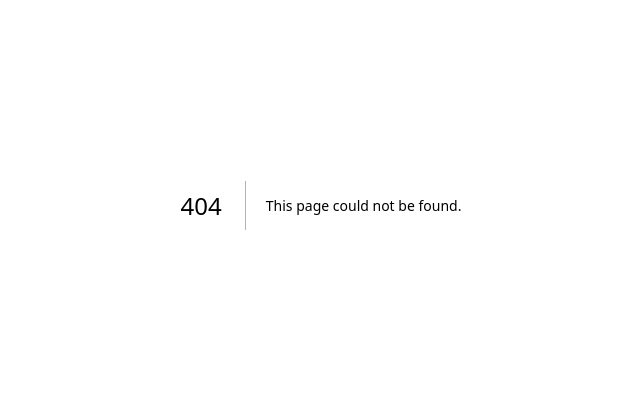
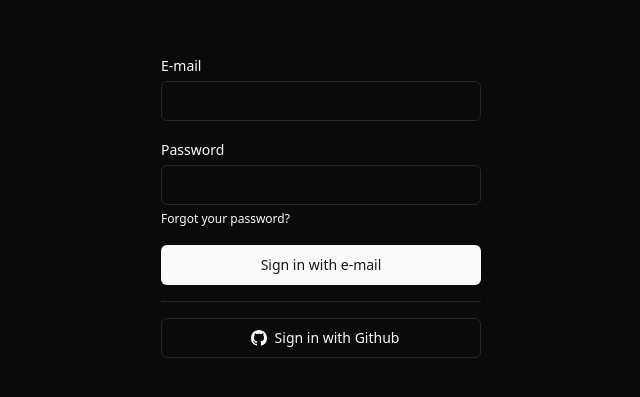
Before and after one commit to vxav1er/saas-rbac, a Next.js app in the folder apps/web/: page /auth/sign-in in a window 1280 px wide. Before the commit this address had no page. Shown: the part 195-592 px from the top of the page, without its empty margins (319-959 px from the left). Built offline with nearby package versions, Linux system fonts and the light colour scheme.

Commit message:
feat: create sign-in page

```diff
--- /dev/null
+++ b/apps/web/src/app/auth/layout.tsx
@@ -0,0 +1,11 @@
+export default function AuthLayout({
+  children,
+}: Readonly<{
+  children: React.ReactNode
+}>) {
+  return (
+    <div className="flex min-h-screen flex-col items-center justify-center px-4 ">
+      <div className="w-full max-w-xs">{children}</div>
+    </div>
+  )
+}
--- /dev/null
+++ b/apps/web/src/app/auth/sign-in/page.tsx
@@ -0,0 +1,41 @@
+import Image from 'next/image'
+import Link from 'next/link'
+
+import githubIcon from '@/assets/github-icon.svg'
+import { Button } from '@/components/ui/button'
+import { Input } from '@/components/ui/input'
+import { Label } from '@/components/ui/label'
+import { Separator } from '@/components/ui/separator'
+export default function SignInPage() {
+  return (
+    <form action="" className="space-y-4">
+      <div className="space-y-1">
+        <Label htmlFor="email">E-mail</Label>
+        <Input name="email" type="email" id="email" />
+      </div>
+
+      <div className="space-y-1">
+        <Label htmlFor="password">Password</Label>
+        <Input name="password" type="password" id="password" />
+
+        <Link
+          href="/auth/forgot-password"
+          className="text-xs font-medium text-foreground hover:underline"
+        >
+          Forgot your password?
+        </Link>
+      </div>
+
+      <Button type="submit" className="w-full">
+        Sign in with e-mail
+      </Button>
+
+      <Separator />
+
+      <Button type="submit" variant="outline" className="w-full">
+        <Image src={githubIcon} className="m-2 size-4 dark:invert" alt="" />
+        Sign in with Github
+      </Button>
+    </form>
+  )
+}
```
Also changed, not shown: apps/web/src/assets/github-icon.svg (added).
